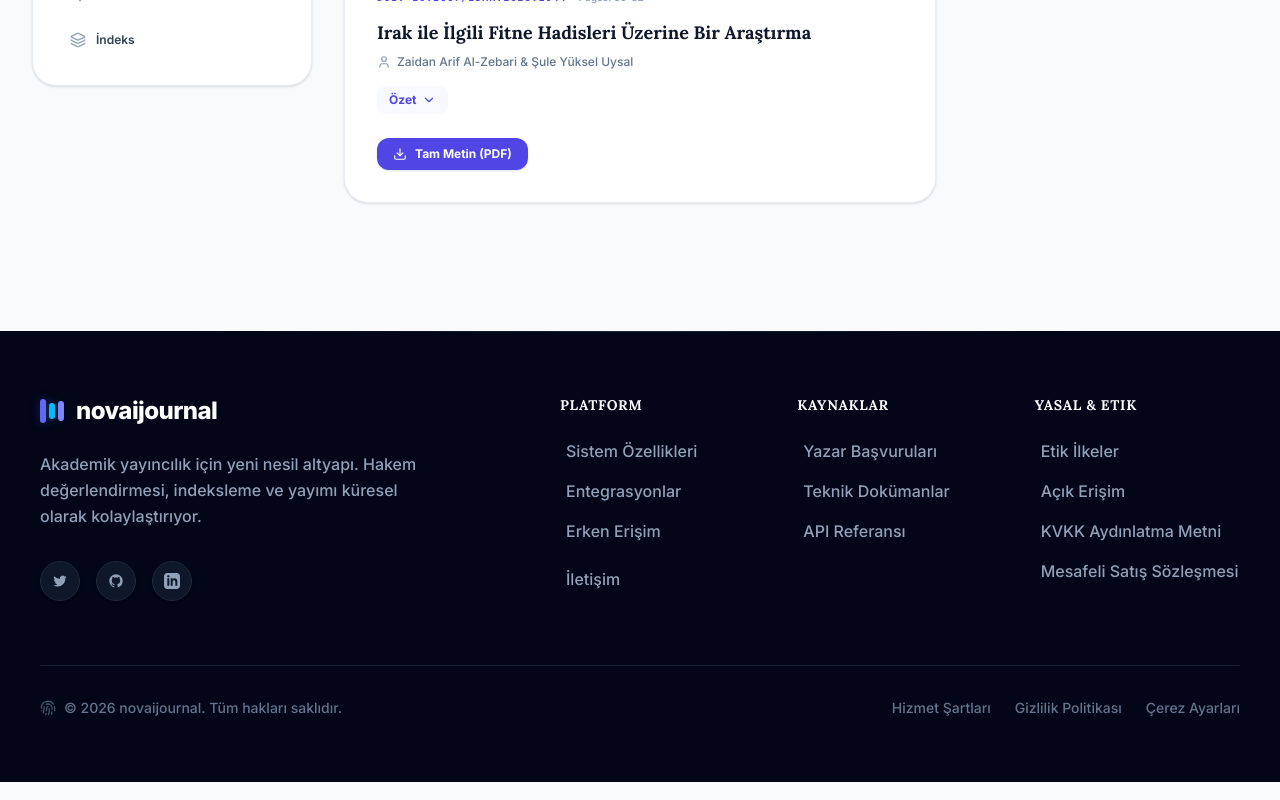
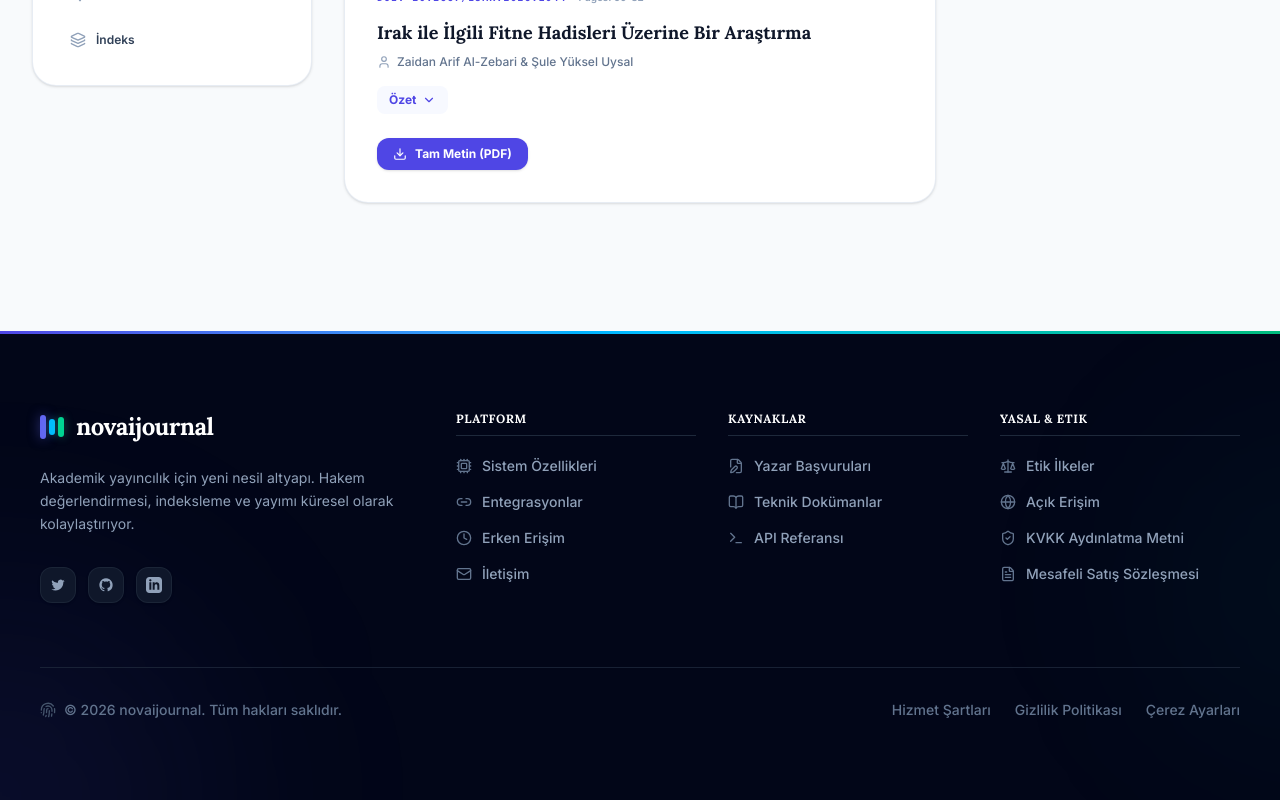
Before and after one commit to poltemakademi/dergi, a React (Vite) app: page /1 in a window 1280 px wide. Shown: the part 1198-1998 px from the top of the page. Built offline with nearby package versions, Linux system fonts and the light colour scheme.

Commit message:
style: redesign footer with obsidian layout and custom link icons, fix unused imports

```diff
--- a/src/components/Footer.tsx
+++ b/src/components/Footer.tsx
@@ -1,6 +1,9 @@
 import { useState, useEffect } from 'react';
 import { Link } from 'react-router-dom';
-import { Fingerprint, X, Info } from 'lucide-react';
+import {
+  Fingerprint, X, Info,
+  Cpu, Link2, Clock, Mail, FileEdit, BookOpen, Terminal, Scale, Globe, ShieldCheck, FileText
+} from 'lucide-react';
 
 const dict = {
   EN: {
@@ -56,40 +59,49 @@ export default function Footer() {
 
   return (
     <>
-      <footer className="bg-slate-950 text-slate-400 py-16 px-6 relative z-10 overflow-hidden">
-        <div className="absolute top-0 left-1/2 -translate-x-1/2 w-full max-w-4xl h-px bg-gradient-to-r from-transparent via-slate-800 to-transparent" />
+      <footer className="bg-slate-950 text-slate-400 py-20 px-6 relative z-10 overflow-hidden">
+        {/* Top Gradient Border */}
+        <div className="absolute top-0 left-0 right-0 h-[3px] bg-gradient-to-r from-indigo-600 via-sky-400 to-emerald-500" />
+
+        {/* Grid Background Pattern */}
         <div className="absolute inset-0 bg-grid-pattern opacity-5" />
 
+        {/* Ambient Glows */}
+        <div className="absolute -bottom-48 -left-48 w-96 h-96 bg-indigo-500/10 blur-[120px] rounded-full pointer-events-none" />
+        <div className="absolute top-24 -right-48 w-80 h-80 bg-emerald-500/5 blur-[100px] rounded-full pointer-events-none" />
+
         <div className="max-w-[1200px] mx-auto relative z-10">
-          <div className="grid grid-cols-1 md:grid-cols-12 gap-12 mb-16">
+          <div className="grid grid-cols-1 lg:grid-cols-12 gap-12 mb-16">
+
             {/* Brand Section */}
-            <div className="md:col-span-4 lg:col-span-5">
-              <div className="flex items-center gap-3 mb-6">
+            <div className="lg:col-span-4 space-y-6 text-left">
+              <div className="flex items-center gap-3">
                 <div className="flex gap-[3px] items-center">
-                  <div className="w-1.5 h-6 bg-indigo-500 rounded-full shadow-[0_0_10px_rgba(79,70,229,0.4)]" />
+                  <div className="w-1.5 h-6 bg-indigo-500 rounded-full shadow-[0_0_12px_rgba(99,102,241,0.5)]" />
                   <div className="w-1.5 h-4 bg-sky-400 rounded-full shadow-[0_0_10px_rgba(56,189,248,0.4)]" />
-                  <div className="w-1.5 h-5 bg-indigo-400 rounded-full" />
+                  <div className="w-1.5 h-5 bg-emerald-400 rounded-full shadow-[0_0_10px_rgba(52,211,153,0.4)]" />
                 </div>
-                <span className="text-2xl font-black tracking-tight text-white">
+                <span className="text-2xl font-black tracking-tight text-white font-serif">
                   novaijournal
                 </span>
               </div>
-              <p className="text-slate-400 text-base leading-relaxed font-medium max-w-sm">
+              <p className="text-slate-400 text-sm leading-relaxed max-w-sm">
                 {t.footer.desc}
               </p>
 
-              <div className="flex gap-4 mt-8">
-                <a href="#" onClick={(e) => e.preventDefault()} className="w-10 h-10 rounded-full bg-slate-900 border border-slate-800 flex items-center justify-center text-slate-400 hover:text-white hover:bg-indigo-600 hover:border-indigo-500 hover:-translate-y-1 transition-all duration-300 shadow-sm hover:shadow-[0_0_15px_rgba(79,70,229,0.4)]">
+              {/* Social links */}
+              <div className="flex gap-3 pt-2">
+                <a href="#" onClick={(e) => e.preventDefault()} className="w-9 h-9 rounded-xl bg-slate-900 border border-slate-800/80 flex items-center justify-center text-slate-400 hover:text-white hover:bg-indigo-600 hover:border-indigo-500 hover:-translate-y-0.5 transition-all duration-300 shadow-sm" aria-label="Twitter">
                   <svg className="w-4 h-4" fill="currentColor" viewBox="0 0 24 24" aria-hidden="true">
                     <path d="M8.29 20.251c7.547 0 11.675-6.253 11.675-11.675 0-.178 0-.355-.012-.53A8.348 8.348 0 0022 5.92a8.19 8.19 0 01-2.357.646 4.118 4.118 0 001.804-2.27 8.224 8.224 0 01-2.605.996 4.107 4.107 0 00-6.993 3.743 11.65 11.65 0 01-8.457-4.287 4.106 4.106 0 001.27 5.477A4.072 4.072 0 012.8 9.713v.052a4.105 4.105 0 003.292 4.022 4.095 4.095 0 01-1.853.07 4.108 4.108 0 003.834 2.85A8.233 8.233 0 012 18.407a11.616 11.616 0 006.29 1.84" />
                   </svg>
                 </a>
-                <a href="#" onClick={(e) => e.preventDefault()} className="w-10 h-10 rounded-full bg-slate-900 border border-slate-800 flex items-center justify-center text-slate-400 hover:text-white hover:bg-indigo-600 hover:border-indigo-500 hover:-translate-y-1 transition-all duration-300 shadow-sm hover:shadow-[0_0_15px_rgba(79,70,229,0.4)]">
+                <a href="#" onClick={(e) => e.preventDefault()} className="w-9 h-9 rounded-xl bg-slate-900 border border-slate-800/80 flex items-center justify-center text-slate-400 hover:text-white hover:bg-slate-950 hover:border-slate-800 hover:-translate-y-0.5 transition-all duration-300 shadow-sm" aria-label="GitHub">
                   <svg className="w-4 h-4" fill="currentColor" viewBox="0 0 24 24" aria-hidden="true">
                     <path fillRule="evenodd" d="M12 2C6.477 2 2 6.484 2 12.017c0 4.425 2.865 8.18 6.839 9.504.5.092.682-.217.682-.483 0-.237-.008-.868-.013-1.703-2.782.605-3.369-1.343-3.369-1.343-.454-1.158-1.11-1.466-1.11-1.466-.908-.62.069-.608.069-.608 1.003.07 1.531 1.032 1.531 1.032.892 1.53 2.341 1.088 2.91.832.092-.647.35-1.088.636-1.338-2.22-.253-4.555-1.113-4.555-4.951 0-1.093.39-1.988 1.029-2.688-.103-.253-.446-1.272.098-2.65 0 0 .84-.27 2.75 1.026A9.564 9.564 0 0112 6.844c.85.004 1.705.115 2.504.337 1.909-1.296 2.747-1.027 2.747-1.027.546 1.379.202 2.398.1 2.651.64.7 1.028 1.595 1.028 2.688 0 3.848-2.339 4.695-4.566 4.943.359.309.678.92.678 1.855 0 1.338-.012 2.419-.012 2.747 0 .268.18.58.688.482A10.019 10.019 0 0022 12.017C22 6.484 17.522 2 12 2z" clipRule="evenodd" />
                   </svg>
                 </a>
-                <a href="#" onClick={(e) => e.preventDefault()} className="w-10 h-10 rounded-full bg-slate-900 border border-slate-800 flex items-center justify-center text-slate-400 hover:text-white hover:bg-indigo-600 hover:border-indigo-500 hover:-translate-y-1 transition-all duration-300 shadow-sm hover:shadow-[0_0_15px_rgba(79,70,229,0.4)]">
+                <a href="#" onClick={(e) => e.preventDefault()} className="w-9 h-9 rounded-xl bg-slate-900 border border-slate-800/80 flex items-center justify-center text-slate-400 hover:text-white hover:bg-indigo-700 hover:border-indigo-600 hover:-translate-y-0.5 transition-all duration-300 shadow-sm" aria-label="LinkedIn">
                   <svg className="w-4 h-4" fill="currentColor" viewBox="0 0 24 24" aria-hidden="true">
                     <path fillRule="evenodd" d="M19 0h-14c-2.761 0-5 2.239-5 5v14c0 2.761 2.239 5 5 5h14c2.762 0 5-2.239 5-5v-14c0-2.761-2.238-5-5-5zm-11 19h-3v-11h3v11zm-1.5-12.268c-.966 0-1.75-.79-1.75-1.764s.784-1.764 1.75-1.764 1.75.79 1.75 1.764-.783 1.764-1.75 1.764zm13.5 12.268h-3v-5.604c0-3.368-4-3.113-4 0v5.604h-3v-11h3v1.765c1.396-2.586 7-2.777 7 2.476v6.759z" clipRule="evenodd" />
                   </svg>
@@ -97,71 +109,104 @@ export default function Footer() {
               </div>
             </div>
 
-            {/* Links Section */}
-            <div className="md:col-span-8 lg:col-span-7 grid grid-cols-2 sm:grid-cols-3 gap-8">
-              <div className="flex flex-col gap-4 items-start">
-                <h4 className="text-slate-50 font-bold tracking-wider text-sm uppercase mb-2">{t.footer.platform}</h4>
-                <Link to="/sistem-ozellikleri" className="text-slate-400 hover:text-indigo-400 font-medium transition-colors inline-flex items-center gap-1.5 group">
-                  <span className="w-0 group-hover:w-2 h-0.5 bg-indigo-500 transition-all duration-300"></span> {t.footer.sys}
+            {/* Links Columns */}
+            <div className="lg:col-span-8 grid grid-cols-1 sm:grid-cols-3 gap-8">
+
+              {/* Platform Column */}
+              <div className="flex flex-col gap-4 items-start text-left">
+                <h4 className="text-white font-bold tracking-wider text-xs uppercase mb-1 border-b border-slate-800 pb-2 w-full">
+                  {t.footer.platform}
+                </h4>
+
+                <Link to="/sistem-ozellikleri" className="group text-slate-400 hover:text-indigo-400 text-sm font-medium transition-colors flex items-center gap-2.5">
+                  <Cpu className="w-4 h-4 text-slate-500 group-hover:text-indigo-400 group-hover:rotate-12 transition-all duration-300" />
+                  <span>{t.footer.sys}</span>
                 </Link>
-                <Link to="/entegrasyonlar" className="text-slate-400 hover:text-indigo-400 font-medium transition-colors inline-flex items-center gap-1.5 group">
-                  <span className="w-0 group-hover:w-2 h-0.5 bg-indigo-500 transition-all duration-300"></span> {t.footer.int}
+
+                <Link to="/entegrasyonlar" className="group text-slate-400 hover:text-indigo-400 text-sm font-medium transition-colors flex items-center gap-2.5">
+                  <Link2 className="w-4 h-4 text-slate-500 group-hover:text-indigo-400 group-hover:-rotate-12 transition-all duration-300" />
+                  <span>{t.footer.int}</span>
                 </Link>
-                <Link to="/early-access" className="text-slate-400 hover:text-indigo-400 font-medium transition-colors inline-flex items-center gap-1.5 group">
-                  <span className="w-0 group-hover:w-2 h-0.5 bg-indigo-500 transition-all duration-300"></span> {t.footer.early}
+
+                <Link to="/early-access" className="group text-slate-400 hover:text-indigo-400 text-sm font-medium transition-colors flex items-center gap-2.5">
+                  <Clock className="w-4 h-4 text-slate-500 group-hover:text-indigo-400 group-hover:scale-110 transition-all duration-300" />
+                  <span>{t.footer.early}</span>
                 </Link>
-                <button onClick={(e) => openModal(e, t.footer.contact, 'contact')} className="text-slate-400 hover:text-indigo-400 font-medium transition-colors inline-flex items-center gap-1.5 group mt-2">
-                  <span className="w-0 group-hover:w-2 h-0.5 bg-indigo-500 transition-all duration-300"></span> {t.footer.contact}
+
+                <button onClick={(e) => openModal(e, t.footer.contact, 'contact')} className="group text-slate-400 hover:text-indigo-400 text-sm font-medium transition-colors flex items-center gap-2.5 cursor-pointer bg-transparent border-0 p-0 text-left">
+                  <Mail className="w-4 h-4 text-slate-500 group-hover:text-indigo-400 group-hover:translate-x-0.5 transition-all duration-300" />
+                  <span>{t.footer.contact}</span>
                 </button>
               </div>
 
-              <div className="flex flex-col gap-4 items-start">
-                <h4 className="text-slate-50 font-bold tracking-wider text-sm uppercase mb-2">{t.footer.res}</h4>
-                <button onClick={(e) => openModal(e, t.footer.apply, 'apply')} className="text-slate-400 hover:text-indigo-400 font-medium transition-colors inline-flex items-center gap-1.5 group">
-                  <span className="w-0 group-hover:w-2 h-0.5 bg-indigo-500 transition-all duration-300"></span> {t.footer.apply}
+              {/* Resources Column */}
+              <div className="flex flex-col gap-4 items-start text-left">
+                <h4 className="text-white font-bold tracking-wider text-xs uppercase mb-1 border-b border-slate-800 pb-2 w-full">
+                  {t.footer.res}
+                </h4>
+
+                <button onClick={(e) => openModal(e, t.footer.apply, 'apply')} className="group text-slate-400 hover:text-indigo-400 text-sm font-medium transition-colors flex items-center gap-2.5 cursor-pointer bg-transparent border-0 p-0 text-left">
+                  <FileEdit className="w-4 h-4 text-slate-500 group-hover:text-indigo-400 group-hover:scale-110 transition-all duration-300" />
+                  <span>{t.footer.apply}</span>
                 </button>
-                <button onClick={(e) => openModal(e, t.footer.docs, 'docs')} className="text-slate-400 hover:text-indigo-400 font-medium transition-colors inline-flex items-center gap-1.5 group">
-                  <span className="w-0 group-hover:w-2 h-0.5 bg-indigo-500 transition-all duration-300"></span> {t.footer.docs}
+
+                <button onClick={(e) => openModal(e, t.footer.docs, 'docs')} className="group text-slate-400 hover:text-indigo-400 text-sm font-medium transition-colors flex items-center gap-2.5 cursor-pointer bg-transparent border-0 p-0 text-left">
+                  <BookOpen className="w-4 h-4 text-slate-500 group-hover:text-indigo-400 group-hover:translate-y-[-1px] transition-all duration-300" />
+                  <span>{t.footer.docs}</span>
                 </button>
-                <button onClick={(e) => openModal(e, t.footer.api, 'api')} className="text-slate-400 hover:text-indigo-400 font-medium transition-colors inline-flex items-center gap-1.5 group">
-                  <span className="w-0 group-hover:w-2 h-0.5 bg-indigo-500 transition-all duration-300"></span> {t.footer.api}
+
+                <button onClick={(e) => openModal(e, t.footer.api, 'api')} className="group text-slate-400 hover:text-indigo-400 text-sm font-medium transition-colors flex items-center gap-2.5 cursor-pointer bg-transparent border-0 p-0 text-left">
+                  <Terminal className="w-4 h-4 text-slate-500 group-hover:text-indigo-400 group-hover:translate-x-0.5 transition-all duration-300" />
+                  <span>{t.footer.api}</span>
                 </button>
               </div>
 
-              <div className="flex flex-col gap-4 items-start">
-                <h4 className="text-slate-50 font-bold tracking-wider text-sm uppercase mb-2">{t.footer.legal}</h4>
-                <button onClick={(e) => openModal(e, t.footer.ethics, 'ethics')} className="text-slate-400 hover:text-indigo-400 font-medium transition-colors inline-flex items-center gap-1.5 group">
-                  <span className="w-0 group-hover:w-2 h-0.5 bg-indigo-500 transition-all duration-300"></span> {t.footer.ethics}
+              {/* Legal & Ethics Column */}
+              <div className="flex flex-col gap-4 items-start text-left">
+                <h4 className="text-white font-bold tracking-wider text-xs uppercase mb-1 border-b border-slate-800 pb-2 w-full">
+                  {t.footer.legal}
+                </h4>
+
+                <button onClick={(e) => openModal(e, t.footer.ethics, 'ethics')} className="group text-slate-400 hover:text-indigo-400 text-sm font-medium transition-colors flex items-center gap-2.5 cursor-pointer bg-transparent border-0 p-0 text-left">
+                  <Scale className="w-4 h-4 text-slate-500 group-hover:text-indigo-400 group-hover:scale-105 transition-all duration-300" />
+                  <span>{t.footer.ethics}</span>
                 </button>
-                <button onClick={(e) => openModal(e, t.footer.openAccess, 'openAccess')} className="text-slate-400 hover:text-indigo-400 font-medium transition-colors inline-flex items-center gap-1.5 group">
-                  <span className="w-0 group-hover:w-2 h-0.5 bg-indigo-500 transition-all duration-300"></span> {t.footer.openAccess}
+
+                <button onClick={(e) => openModal(e, t.footer.openAccess, 'openAccess')} className="group text-slate-400 hover:text-indigo-400 text-sm font-medium transition-colors flex items-center gap-2.5 cursor-pointer bg-transparent border-0 p-0 text-left">
+                  <Globe className="w-4 h-4 text-slate-500 group-hover:text-indigo-400 group-hover:rotate-45 transition-all duration-300" />
+                  <span>{t.footer.openAccess}</span>
                 </button>
-                <button onClick={(e) => openModal(e, t.footer.kvkk, 'kvkk')} className="text-slate-400 hover:text-indigo-400 font-medium transition-colors inline-flex items-center gap-1.5 group">
-                  <span className="w-0 group-hover:w-2 h-0.5 bg-indigo-500 transition-all duration-300"></span> {t.footer.kvkk}
+
+                <button onClick={(e) => openModal(e, t.footer.kvkk, 'kvkk')} className="group text-slate-400 hover:text-indigo-400 text-sm font-medium transition-colors flex items-center gap-2.5 cursor-pointer bg-transparent border-0 p-0 text-left">
+                  <ShieldCheck className="w-4 h-4 text-slate-500 group-hover:text-indigo-400 group-hover:scale-110 transition-all duration-300" />
+                  <span>{t.footer.kvkk}</span>
                 </button>
-                <button onClick={(e) => openModal(e, t.footer.sales, 'sales')} className="text-slate-400 hover:text-indigo-400 font-medium transition-colors inline-flex items-center gap-1.5 group">
-                  <span className="w-0 group-hover:w-2 h-0.5 bg-indigo-500 transition-all duration-300"></span> {t.footer.sales}
+
+                <button onClick={(e) => openModal(e, t.footer.sales, 'sales')} className="group text-slate-400 hover:text-indigo-400 text-sm font-medium transition-colors flex items-center gap-2.5 cursor-pointer bg-transparent border-0 p-0 text-left">
+                  <FileText className="w-4 h-4 text-slate-500 group-hover:text-indigo-400 group-hover:translate-x-0.5 transition-all duration-300" />
+                  <span>{t.footer.sales}</span>
                 </button>
               </div>
+
             </div>
-
           </div>
 
+          {/* Copyright & Bottom section */}
           <div className="border-t border-slate-800/80 pt-8 flex flex-col md:flex-row items-center justify-between gap-4">
             <div className="text-sm font-medium text-slate-500 flex items-center gap-2">
               <Fingerprint className="w-4 h-4 text-slate-600" />
-              &copy; {new Date().getFullYear()} novaijournal. {t.footer.rights}
+              <span>&copy; {new Date().getFullYear()} novaijournal. {t.footer.rights}</span>
             </div>
             <div className="flex items-center gap-6 text-sm font-medium text-slate-500">
-              <button onClick={(e) => openModal(e, t.footer.terms, 'terms')} className="hover:text-slate-300 transition-colors">{t.footer.terms}</button>
-              <button onClick={(e) => openModal(e, t.footer.privacy, 'privacy')} className="hover:text-slate-300 transition-colors">{t.footer.privacy}</button>
-              <button onClick={(e) => openModal(e, t.footer.cookies, 'cookies')} className="hover:text-slate-300 transition-colors">{t.footer.cookies}</button>
+              <button onClick={(e) => openModal(e, t.footer.terms, 'terms')} className="hover:text-slate-300 transition-colors cursor-pointer bg-transparent border-0 p-0">{t.footer.terms}</button>
+              <button onClick={(e) => openModal(e, t.footer.privacy, 'privacy')} className="hover:text-slate-300 transition-colors cursor-pointer bg-transparent border-0 p-0">{t.footer.privacy}</button>
+              <button onClick={(e) => openModal(e, t.footer.cookies, 'cookies')} className="hover:text-slate-300 transition-colors cursor-pointer bg-transparent border-0 p-0">{t.footer.cookies}</button>
             </div>
           </div>
         </div>
       </footer>
 
-      {/* Placeholder Modal */}
+      {/* Legal/Construction Modal */}
       {activeModal && (
         <div className="fixed inset-0 z-50 flex items-center justify-center p-4 bg-slate-950/80 backdrop-blur-sm" onClick={() => setActiveModal(null)}>
           <div
--- a/src/pages/dashboard/editor/Articles.tsx
+++ b/src/pages/dashboard/editor/Articles.tsx
@@ -1,4 +1,4 @@
-import { Search, Filter, MoreVertical, FileText, CheckCircle, Clock } from 'lucide-react';
+import { Search, Filter, MoreVertical, CheckCircle, Clock } from 'lucide-react';
 
 const mockArticles = [
   { id: 'JMS-2025-045', title: 'Advancements in Quantum Computing Architecture', author: 'Blind Review', status: 'IN_REVIEW', date: 'Oct 12, 2025', category: 'Research Article' },
--- a/src/pages/dashboard/layout/Queue.tsx
+++ b/src/pages/dashboard/layout/Queue.tsx
@@ -1,4 +1,4 @@
-import { Clock, Book, AlertCircle, ArrowRight } from 'lucide-react';
+import { Clock, AlertCircle, ArrowRight } from 'lucide-react';
 import { Link } from 'react-router-dom';
 
 const productionQueue = [
--- a/src/pages/dashboard/reviewer/Evaluate.tsx
+++ b/src/pages/dashboard/reviewer/Evaluate.tsx
@@ -1,4 +1,4 @@
-import { Shield, Send, Check } from 'lucide-react';
+import { Shield, Send } from 'lucide-react';
 import { useParams, Link } from 'react-router-dom';
 
 export default function Evaluate() {
--- a/src/pages/journal/JournalHome.tsx
+++ b/src/pages/journal/JournalHome.tsx
@@ -1,5 +1,5 @@
 import { useState, useEffect } from 'react';
-import { Link, useNavigate } from 'react-router-dom';
+import { useNavigate } from 'react-router-dom';
 import { motion, AnimatePresence } from 'framer-motion';
 import {
   BookOpen,
--- a/src/pages/public/Directory.tsx
+++ b/src/pages/public/Directory.tsx
@@ -7,7 +7,6 @@ import {
   SlidersHorizontal,
   X,
   CheckCircle2,
-  Zap,
   LayoutGrid,
   ArrowRight
 } from 'lucide-react';
--- a/src/pages/public/EarlyAccess.tsx
+++ b/src/pages/public/EarlyAccess.tsx
@@ -6,9 +6,7 @@ import {
   ArrowRight,
   Filter,
   Check,
-  ArrowUpRight,
-  Fingerprint,
-  Globe
+  ArrowUpRight
 } from 'lucide-react';
 
 const dict = {
@@ -74,16 +72,10 @@ const ARTICLES = [
 ];
 
 export default function EarlyAccess() {
-  const [scrolled, setScrolled] = useState(false);
   const [openAccessOnly, setOpenAccessOnly] = useState(false);
   const [lang, setLangState] = useState<'EN' | 'TR'>(
     () => (localStorage.getItem('app_lang') as 'EN' | 'TR') || 'TR'
   );
-  const setLang = (l: 'EN' | 'TR') => {
-    localStorage.setItem('app_lang', l);
-    setLangState(l);
-    window.dispatchEvent(new Event('lang-change'));
-  };
 
   useEffect(() => {
     const handleLangChange = () => {
@@ -95,14 +87,8 @@ export default function EarlyAccess() {
 
   const t = dict[lang];
 
-  // Handle scroll for navbar glassmorphism
   useEffect(() => {
-    const handleScroll = () => {
-      setScrolled(window.scrollY > 20);
-    };
-    window.addEventListener('scroll', handleScroll);
     window.scrollTo(0, 0);
-    return () => window.removeEventListener('scroll', handleScroll);
   }, []);
 
   return (
--- a/src/pages/public/Home.tsx
+++ b/src/pages/public/Home.tsx
@@ -1,6 +1,6 @@
 import { Link } from 'react-router-dom';
 import { motion } from 'framer-motion';
-import { Link2, Shield, Database, Mail, ArrowRight, Sparkles, BarChart3, Globe, BookOpen, Zap, CheckCircle2, Search } from 'lucide-react';
+import { Link2, Shield, Database, Mail, ArrowRight, BarChart3, Globe, BookOpen, CheckCircle2, Search } from 'lucide-react';
 import { useTranslation } from '../../hooks/useTranslation';
 import { MOCK_JOURNALS } from '../../lib/mockData';
 
```
Also changed, not shown: src/layouts/DashboardLayout.tsx (+2 -26 lines), src/pages/public/Integrations.tsx (+2 -11 lines), src/pages/public/SystemFeatures.tsx (+2 -11 lines).
